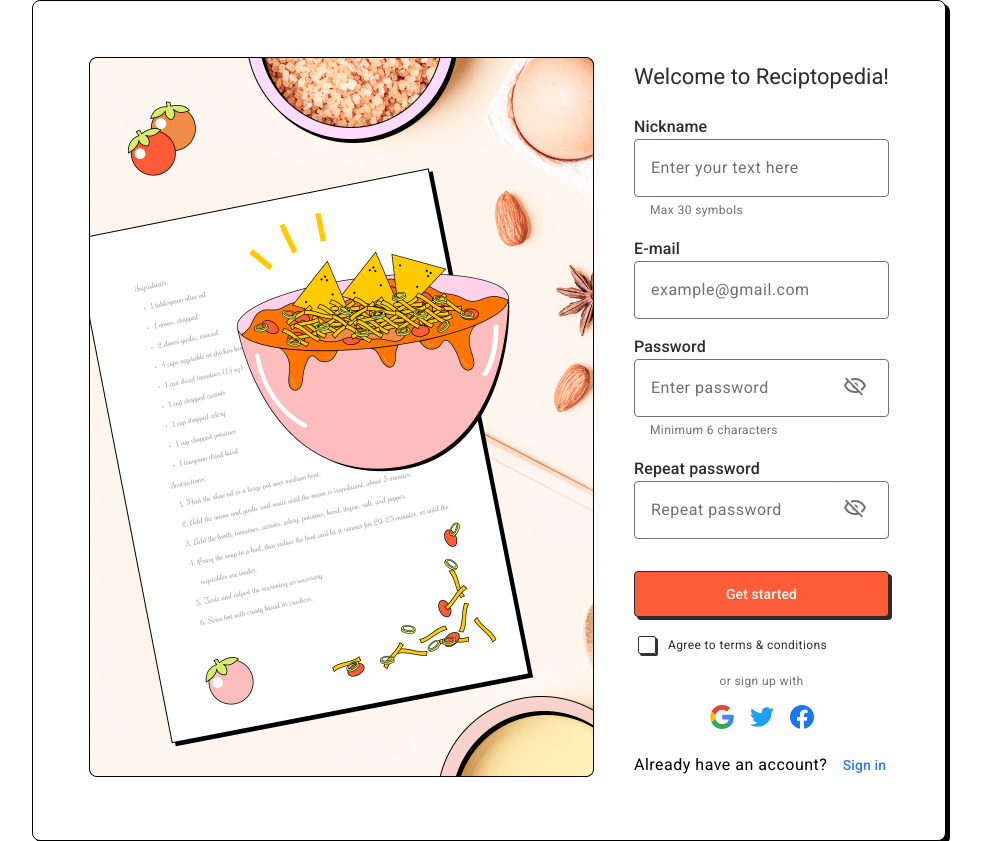
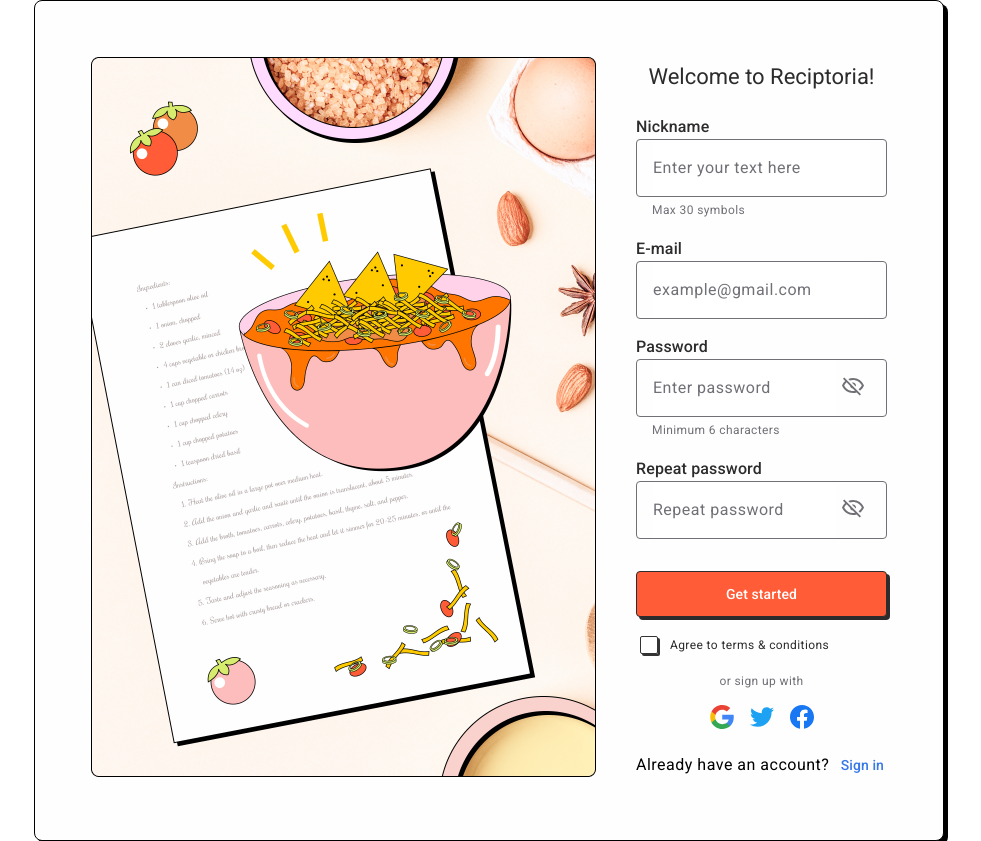
Before and after one commit to recipetoria/recipetoria-frontend, a React (Create React App) app: page /sign_up in a window 1280 px wide. Shown: the whole page, without its empty margins (151-1132 px from the left). Built offline with nearby package versions, Linux system fonts and the light colour scheme; a web font is replaced by a local one.

Commit message:
fix: change app name

```diff
--- a/src/pages/SignPage/SignPage.tsx
+++ b/src/pages/SignPage/SignPage.tsx
@@ -75,7 +75,7 @@ export default function SignPage(props: ISignPageProps) {
           </section>
           <section className="sign-page__form-n-header">
             {signMode === "signUp" ? (
-              <h3 className="sign-page__header">Welcome to Reciptopedia!</h3>
+              <h3 className="sign-page__header">Welcome to Reciptoria!</h3>
             ) : (
               <div className="sign-page__headers">
                 <h3 className="sign-page__header">Welcome back!</h3>
```
